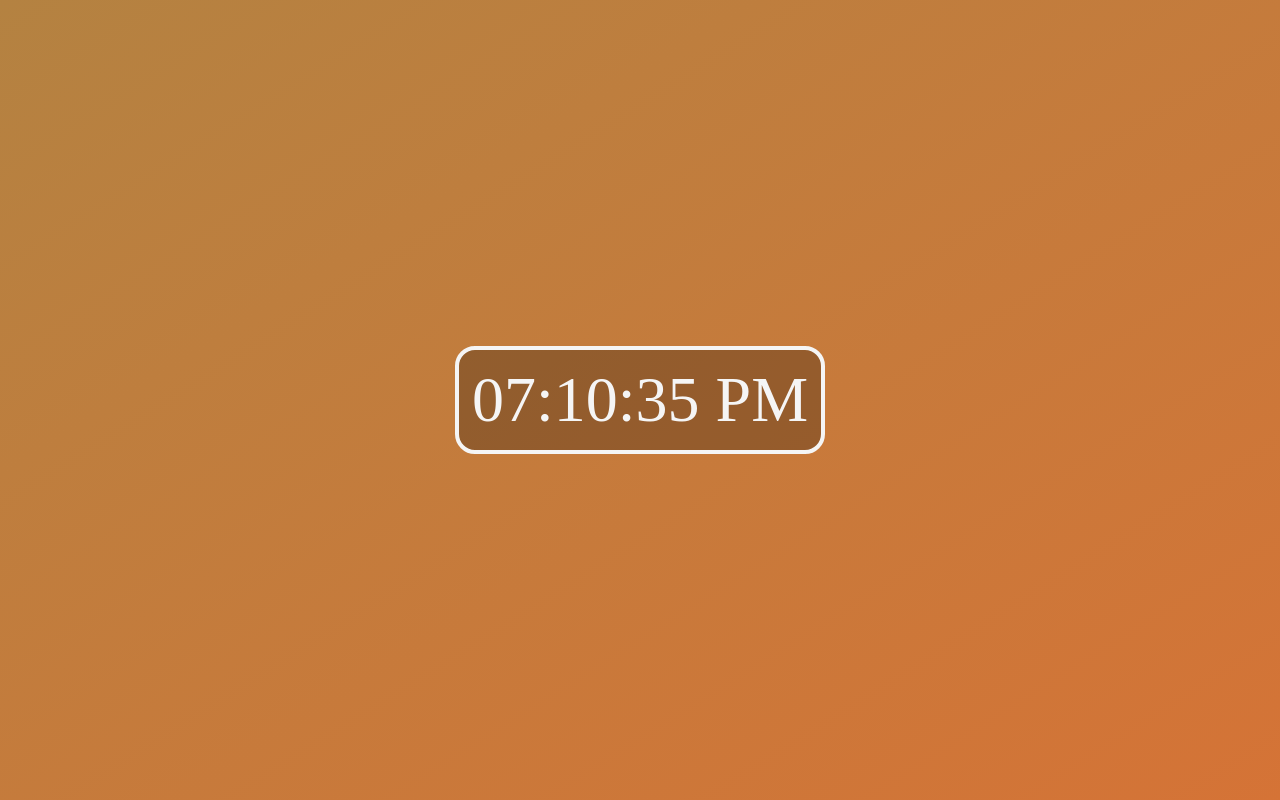
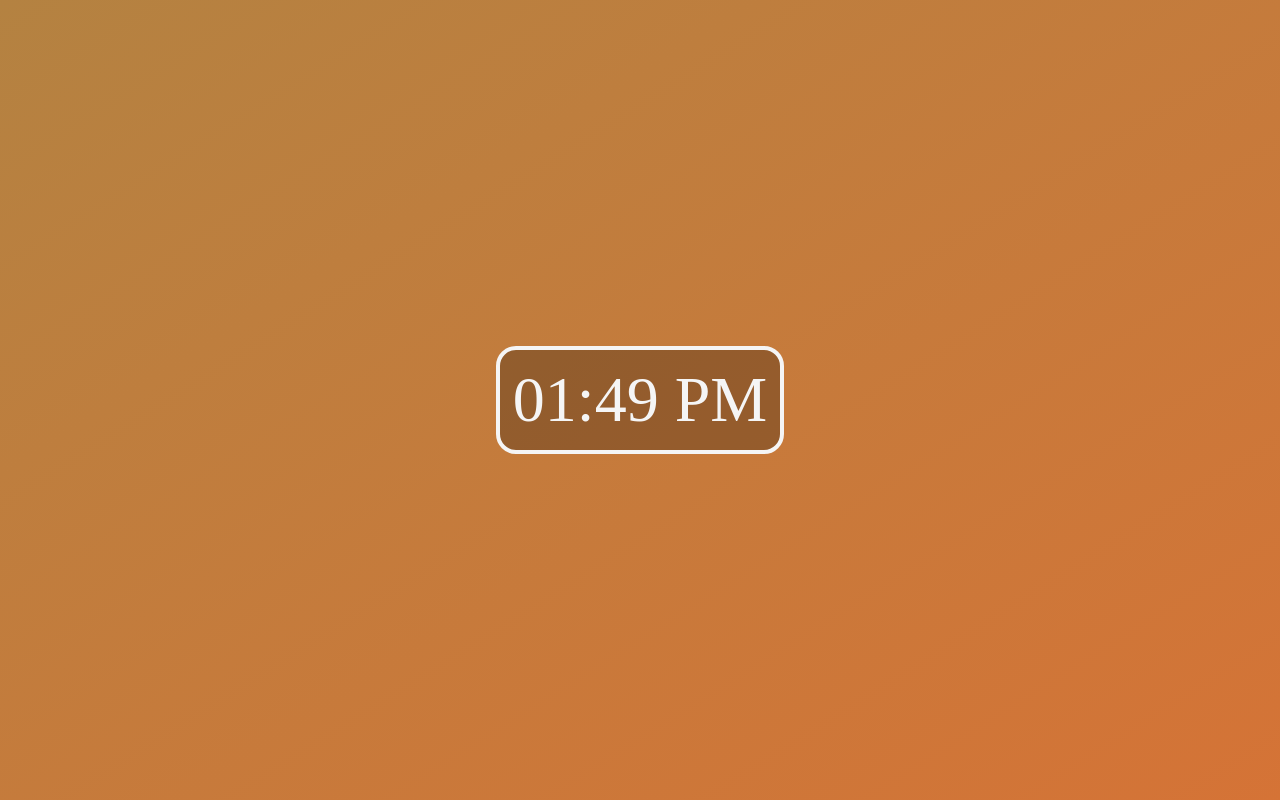
Before and after one commit to Sheikh-Rashdan/clock-webapp, a React (Vite) app: page / in a window 1280 px wide. Built offline with nearby package versions, Linux system fonts and the light colour scheme; a web font is replaced by a local one.

Commit message:
Added basic clock functionality

```diff
--- a/src/App.css
+++ b/src/App.css
@@ -2,3 +2,7 @@
     font-family: "Akt";
     color: var(--white);
 }
+
+p {
+    margin: 0;
+}
--- a/src/App.jsx
+++ b/src/App.jsx
@@ -1,11 +1,14 @@
+import { useState } from 'react';
 import Clock from "./components/clock";
 
 import './App.css'
 
 function App() {
+  const [use24Hours, setUse24Hours] = useState(false);
+
   return (
     <>
-      <Clock />
+      <Clock use24Hours={use24Hours} />
     </>
   )
 }
--- a/src/components/clock.css
+++ b/src/components/clock.css
@@ -4,4 +4,5 @@
     border: 4px solid var(--white);
     padding: 0.8rem;
     font-size: 4rem;
+    text-align: center;
 }
--- a/src/components/clock.jsx
+++ b/src/components/clock.jsx
@@ -1,9 +1,38 @@
+import { useState, useEffect } from 'react';
+
 import "./clock.css";
 
-function Clock() {
+function Clock({ use24Hours }) {
+    const [now, setNow] = useState(new Date());
+
+    useEffect(() => {
+        setInterval(() => {
+            setNow(new Date());
+        }, 30000);
+    }, []);
+
+    function zfill(number, zeroes = 2) {
+        number = String(number);
+        while (number.length < zeroes) {
+            number = "0" + number;
+        }
+        return number;
+    }
+
+    function getTime() {
+        let hours = now.getHours();
+        const meridiem = (!use24Hours ? (hours >= 12 ? "PM" : "AM") : "")
+        if (!use24Hours) hours %= 12;
+        hours = zfill(hours);
+        const minutes = zfill(now.getMinutes());
+        return hours + ":" + minutes + " " + meridiem;
+    }
+
     return (
         <div className="clockContainer">
-            {"07:10:35 PM"}
+            <p className="clockLabel">
+                {getTime()}
+            </p>
         </div>
     );
 }
```
